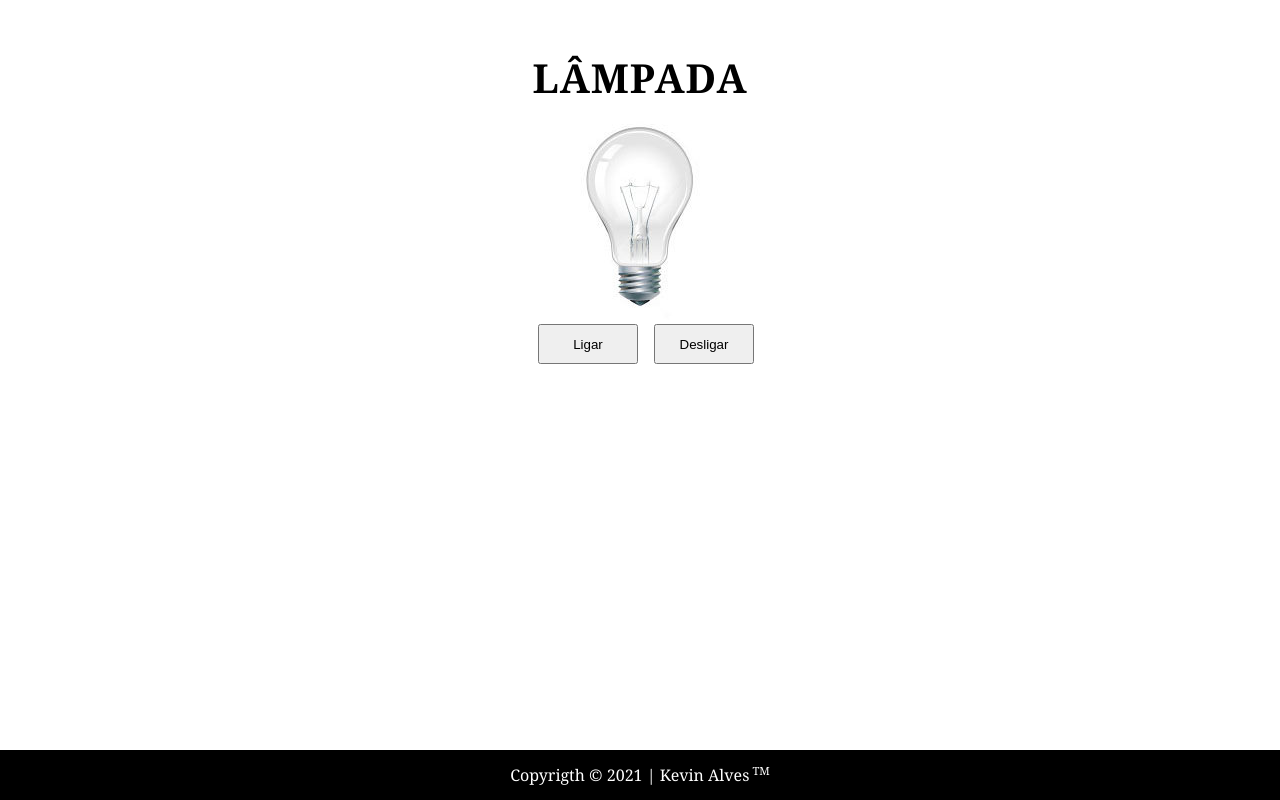
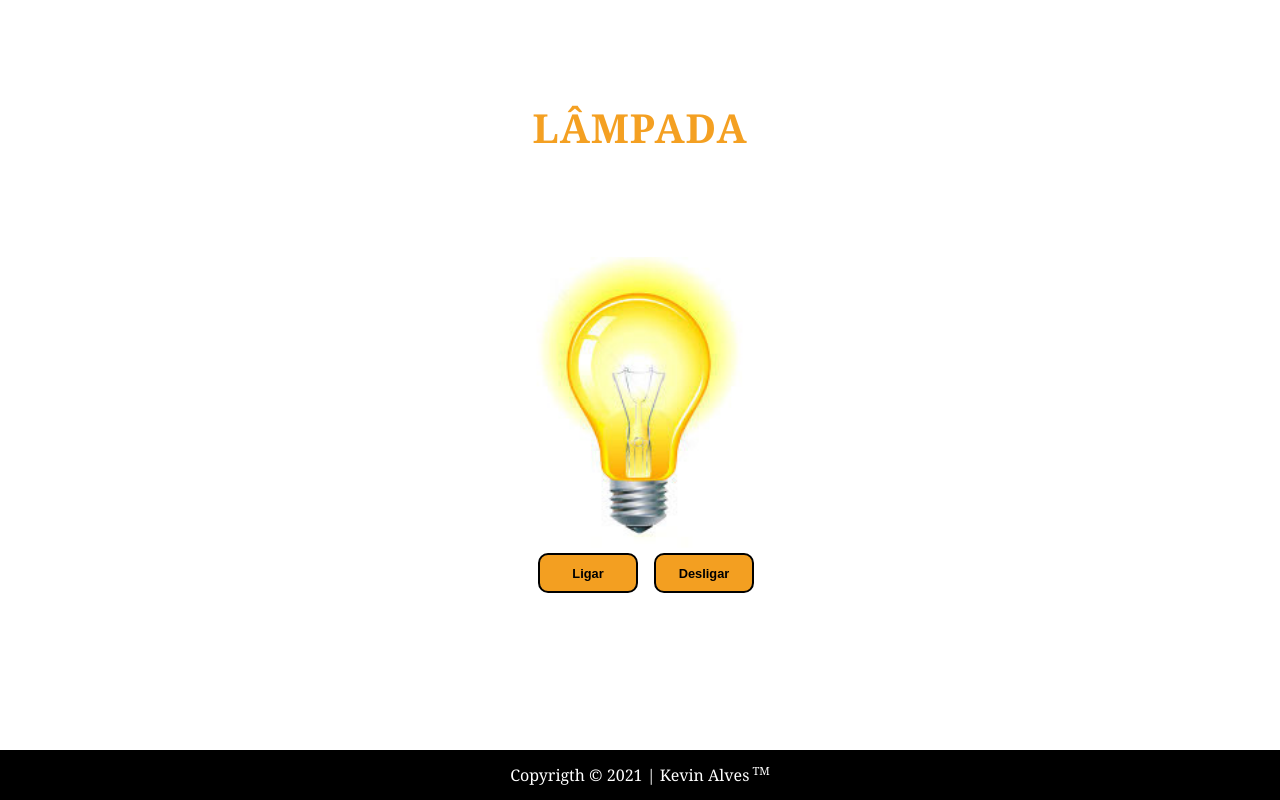
Before and after one commit to Kevin4773/Projeto_Lampada, a plain HTML site: page index.html in a window 1280 px wide. Both pictures are taken after a click on the button "Ligar". Drawn offline with Linux system fonts and the light colour scheme.

Commit message:
Finalizado as funções de ligar, desligar e quebrar a lâmpada

```diff
--- a/assets/css/estilo.css
+++ b/assets/css/estilo.css
@@ -6,6 +6,7 @@
 
 :root {
     --CorDestaque: #000;
+    --Laranja: rgba(243, 153, 18, 0.932);
 }
 
 body {
@@ -19,7 +20,7 @@ body {
 header {
     height: 100px;
     display: flex;
-    transform: translateY(50%);
+    transform: translateY(100%);
     /*
 
         Comando usado para mudar a posição de um elemento, atráves de seu eixo
@@ -33,9 +34,13 @@ header h1 {
     color: var(--CorDestaque);
     letter-spacing: 1px;
     text-transform: uppercase;
+    color: var(--Laranja);
 }
 
 main {
+    display: flex;
+    flex-direction: column;
+    justify-content: center;
     text-align: center;
     flex-grow: 1;
 }
@@ -45,6 +50,12 @@ button {
     height: 40px;
     cursor: pointer;
     margin-left: 12px;
+    border-radius: 10px;
+    border: 2px solid black;
+    background-color: var(--Laranja);
+    color: black;
+    font-size: .8rem;
+    font-weight: bold;
 }
 
 sup {
--- a/assets/js/lampada.js
+++ b/assets/js/lampada.js
@@ -0,0 +1,55 @@
+// Serve como um verificador para os códigos de JavaScript, verificando os erros mais comuns, como variável indefinida, por exemplo:
+
+/*
+
+    nota = 10 * Forma de declaração não aceita
+
+    alert (nota) * ERRO
+
+*/
+
+"use strict"
+
+const lampada = document.getElementById('lampada')
+
+function lampaInteira() {
+    return lampada.src.includes("ligada")
+
+    /*
+
+        includes pega uma palavra do elemento para de uma vez podemos manipular eles
+
+    */
+}
+
+function ligarLampada() {
+
+    // Entramos com uma estrutura de decisão para validar se a lâmpada está inteira ou quebrada
+    if (lampaInteira()) {
+        lampada.src = "assets/img/ligada.jpg"
+    }
+}
+
+function DesligarLampada() {
+
+    if (lampaInteira()) {
+        lampada.src = "assets/img/desligada.jpg"
+    }
+}
+
+function QuebarLampada() {
+    lampada.src = "assets/img/quebrada.jpg"
+}
+
+
+
+// Eventos
+
+document.getElementById('ligar').addEventListener("click", ligarLampada)
+document.getElementById('desligar').addEventListener("click", DesligarLampada)
+document.getElementById('lampada').addEventListener("dblclick", QuebarLampada)
+
+// Usamos os proprios eventos para adicionar um evento de ao passar o mouse, e um para ao sair o mouse, tendo em mente que desfrutamos de uma função pronta
+
+lampada.addEventListener("mouseover", ligarLampada)
+lampada.addEventListener("mouseout", DesligarLampada)
--- a/index.html
+++ b/index.html
@@ -16,11 +16,11 @@
     </header>
 
     <main>
-        <img src="assets/img/desligada.jpg" alt="Lâmpada">
+        <img src="assets/img/desligada.jpg" alt="Lâmpada" id="lampada">
 
         <div class="container-button">
-            <button>Ligar</button>
-            <button>Desligar</button>
+            <button id="ligar">Ligar</button>
+            <button id="desligar">Desligar</button>
         </div>
     </main>
 
```
